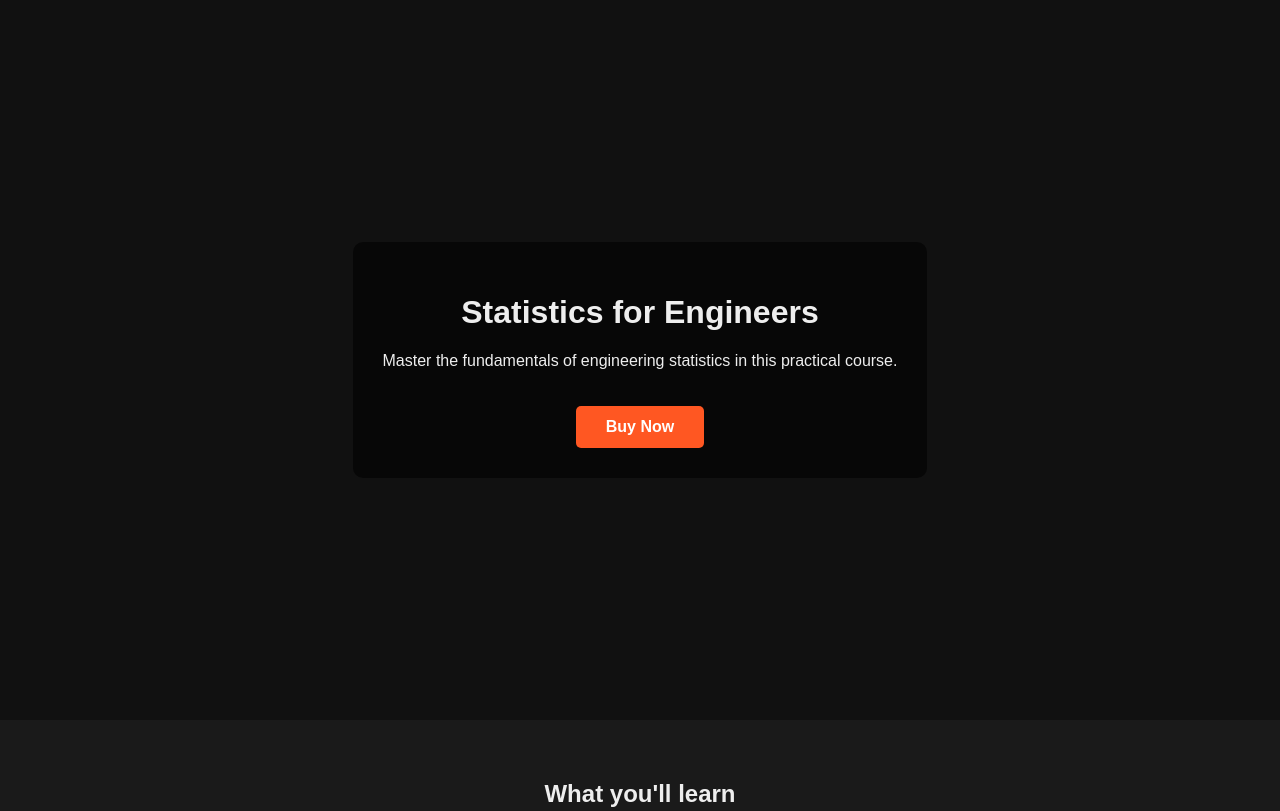
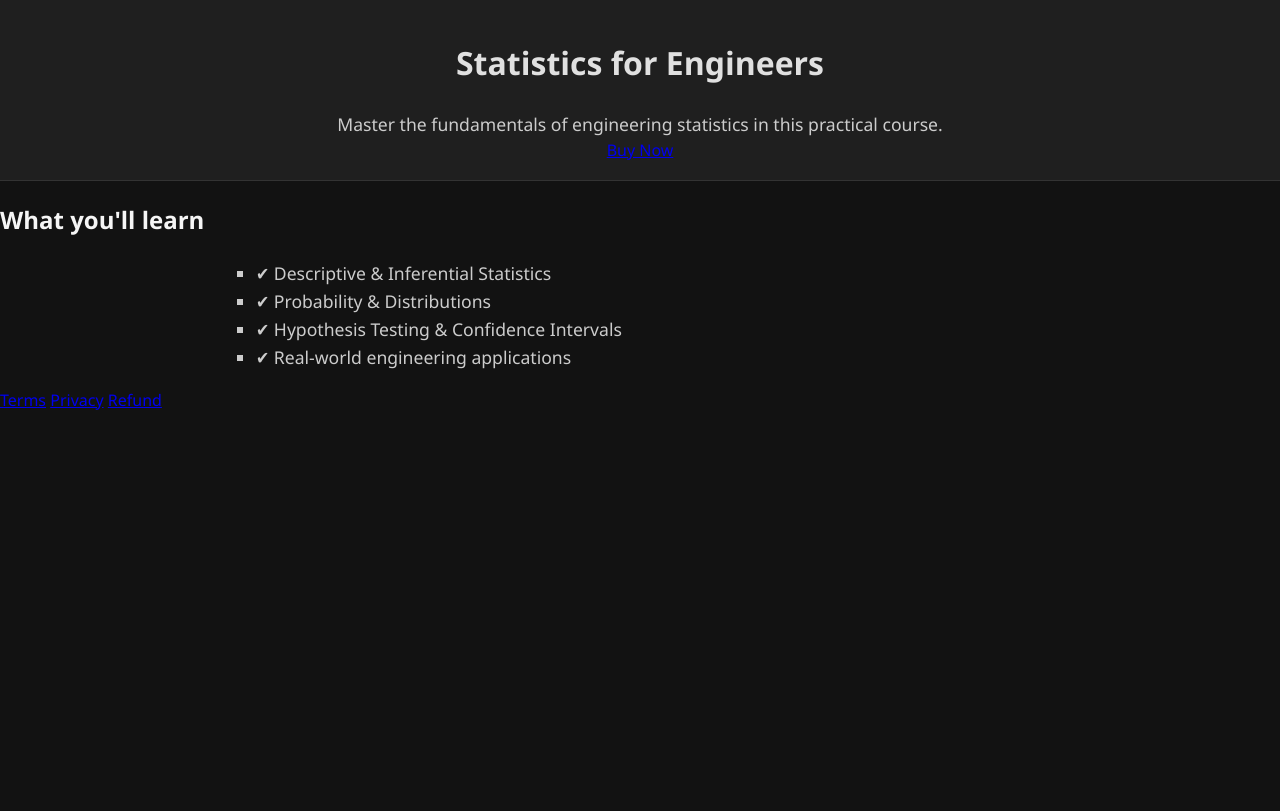
Before and after one commit to islammax707/statistics-engineers, a plain HTML site: page index.html in a window 1280 px wide. Shown: the top 811 px of the page. Drawn offline with Linux system fonts and the light colour scheme.

Commit message:
style.css

```diff
--- a/style.css
+++ b/style.css
@@ -1,51 +1,60 @@
-
 body {
-  margin: 0;
-  font-family: Arial, sans-serif;
-  background-color: #111;
-  color: #eee;
+    font-family: 'Segoe UI', Tahoma, Geneva, Verdana, sans-serif;
+    margin: 0;
+    padding: 0;
+    background-color: #121212;
+    color: #f5f5f5;
+    line-height: 1.6;
 }
 
-.hero {
-  background: url('hero.jpg') no-repeat center center/cover;
-  height: 90vh;
-  display: flex;
-  align-items: center;
-  justify-content: center;
+header {
+    background-color: #1f1f1f;
+    padding: 1rem;
+    text-align: center;
+    border-bottom: 1px solid #333;
 }
 
-.hero-overlay {
-  text-align: center;
-  background-color: rgba(0,0,0,0.6);
-  padding: 30px;
-  border-radius: 10px;
+h1 {
+    color: #e0e0e0;
+    font-size: 2rem;
 }
 
-.cta-button {
-  display: inline-block;
-  margin-top: 20px;
-  padding: 12px 30px;
-  background-color: #ff5722;
-  color: white;
-  text-decoration: none;
-  border-radius: 5px;
-  font-weight: bold;
+p, li {
+    color: #ccc;
+    font-size: 1.1rem;
+    max-width: 800px;
+    margin: auto;
 }
 
-.features {
-  padding: 40px;
-  background-color: #1a1a1a;
-  text-align: center;
+ul {
+    list-style: square;
+    padding-left: 2rem;
 }
 
-footer {
-  text-align: center;
-  padding: 20px;
-  background-color: #000;
+nav {
+    margin-top: 2rem;
+    text-align: center;
+    padding: 1rem;
+    border-top: 1px solid #333;
 }
 
-footer a {
-  color: #ccc;
-  margin: 0 15px;
-  text-decoration: none;
+nav a {
+    color: #90caf9;
+    margin: 0 1rem;
+    text-decoration: none;
 }
+
+nav a:hover {
+    text-decoration: underline;
+}
+
+.container {
+    padding: 2rem;
+    text-align: center;
+}
+
+.course-price {
+    font-weight: bold;
+    color: #ffca28;
+    font-size: 1.2rem;
+}
```
